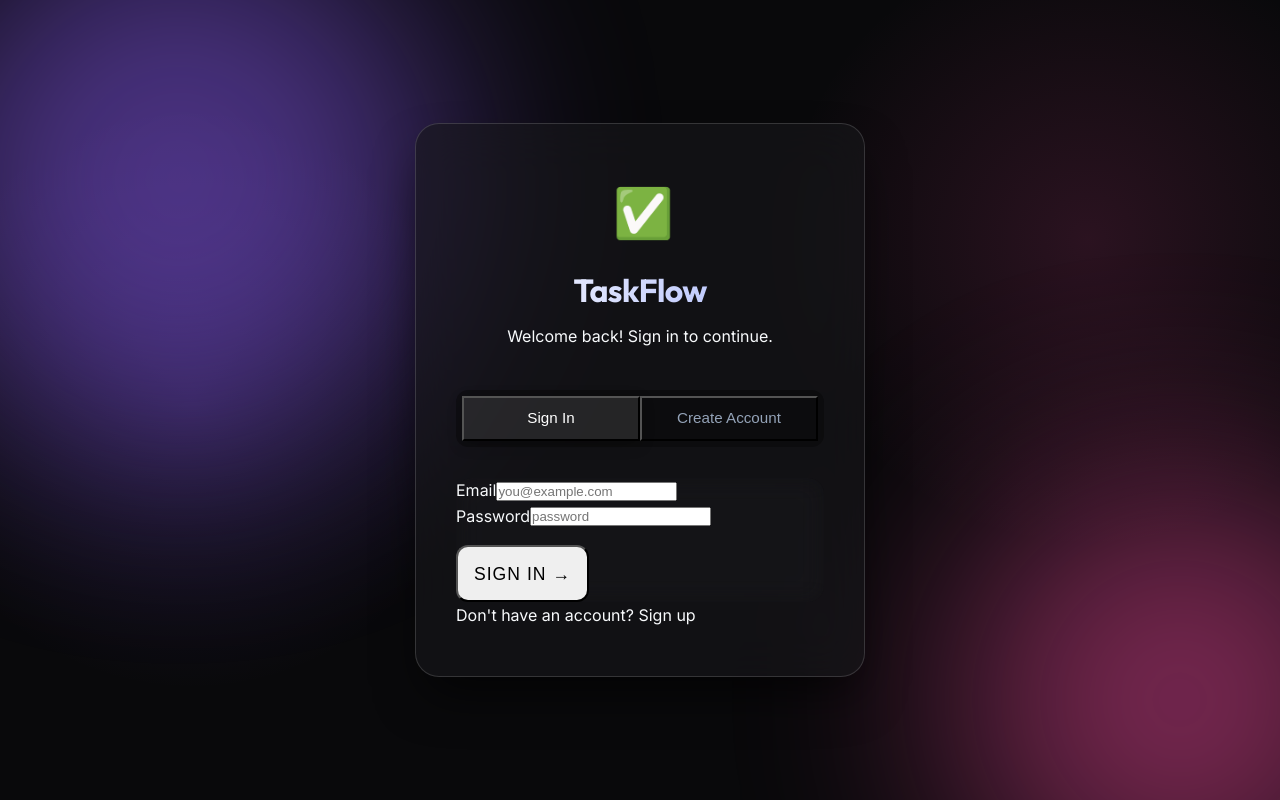
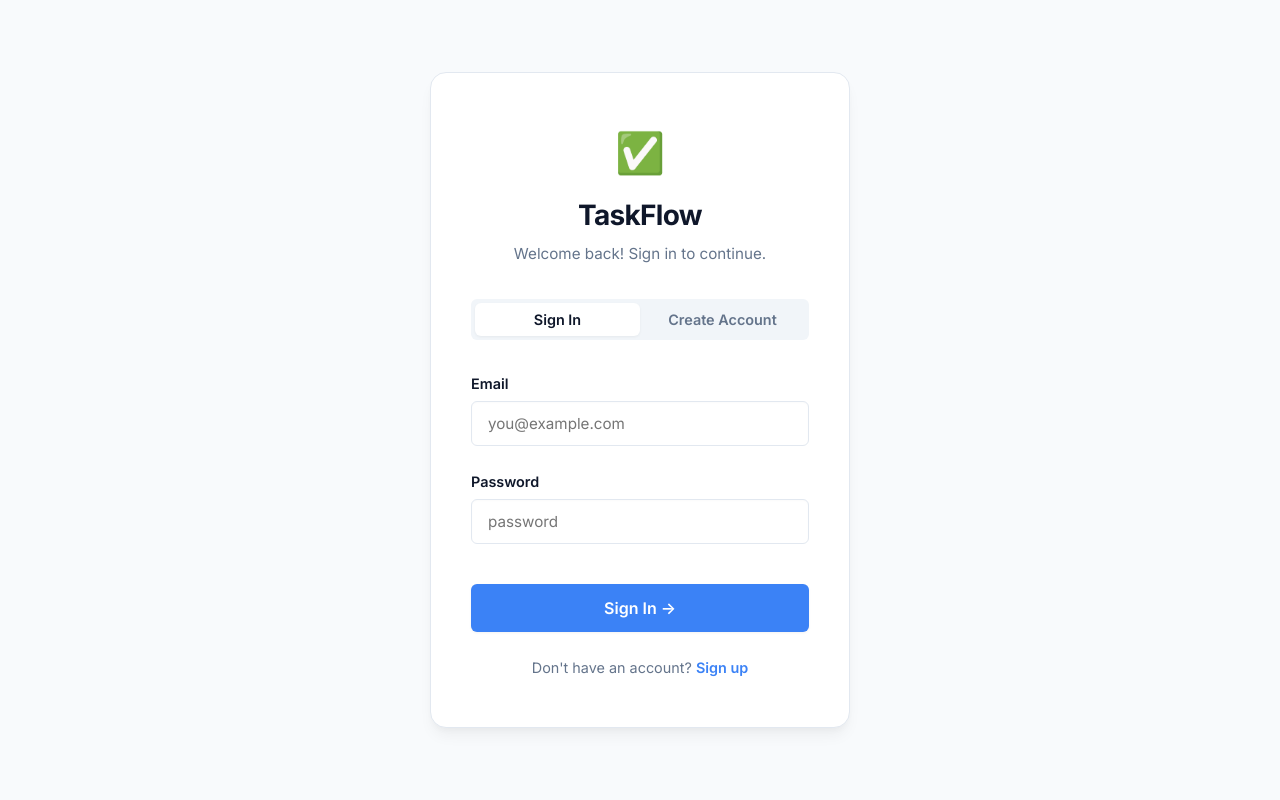
Before and after one commit to ahmadhashemismail/Tasks1, a React (Vite) app in the folder client/: page /login in a window 1280 px wide. Built offline with nearby package versions, Linux system fonts and the light colour scheme; no server answers.

Commit message:
update in css

```diff
--- a/client/src/App.css
+++ b/client/src/App.css
@@ -4,9 +4,14 @@
 
 /* Container & Structure */
 .container {
-  max-width: 900px;
-  margin: 0 auto;
-  padding: 2rem;
+  max-width: 800px;
+  margin: 2rem auto;
+  padding: 0 1.5rem;
+}
+
+h1 {
+  font-size: 2.25rem;
+  margin-bottom: 2rem;
 }
 
 /* Navigation Bar */
@@ -14,25 +19,24 @@
   padding: 1rem 2rem;
   display: flex;
   gap: 2rem;
-  background: rgba(9, 9, 11, 0.8);
-  backdrop-filter: blur(20px);
+  background-color: var(--bg-surface);
   border-bottom: 1px solid var(--border);
   position: sticky;
   top: 0;
   z-index: 100;
+  box-shadow: var(--shadow-sm);
 }
 
 .nav a {
   color: var(--text-muted);
-  font-family: var(--font-heading);
   font-weight: 600;
   padding: 0.5rem 1rem;
   border-radius: var(--radius-sm);
 }
 
 .nav a:hover {
-  color: white;
-  background: rgba(255,255,255,0.05);
+  color: var(--text-main);
+  background-color: var(--bg-surface-hover);
 }
 
 /* Task List Components */
@@ -40,33 +44,26 @@
   list-style: none;
   display: flex;
   flex-direction: column;
-  gap: 1.25rem;
+  gap: 1rem;
 }
 
 .task-item {
-  padding: 1.5rem;
+  padding: 1.25rem 1.5rem;
+  background-color: var(--bg-surface);
+  border: 1px solid var(--border);
+  border-radius: var(--radius-md);
+  box-shadow: var(--shadow-sm);
   display: flex;
   justify-content: space-between;
   align-items: center;
   gap: 1.5rem;
-  animation: fadeUp 0.5s ease backwards;
-}
-
-.task-item:nth-child(1) { animation-delay: 0.1s; }
-.task-item:nth-child(2) { animation-delay: 0.2s; }
-.task-item:nth-child(3) { animation-delay: 0.3s; }
-.task-item:nth-child(4) { animation-delay: 0.4s; }
-
-@keyframes fadeUp {
-  from { opacity: 0; transform: translateY(20px); }
-  to { opacity: 1; transform: translateY(0); }
+  transition: all 0.2s ease;
 }
 
 .task-item:hover {
-  background: var(--bg-card-hover);
-  border-color: var(--border-hover);
-  transform: translateY(-4px) scale(1.01);
-  box-shadow: 0 12px 40px rgba(0,0,0,0.5), 0 0 20px rgba(139, 92, 246, 0.1);
+  border-color: var(--border-focus);
+  transform: translateY(-2px);
+  box-shadow: var(--shadow-md);
 }
 
 .task-item a {
@@ -75,37 +72,55 @@
 }
 
 .task-item h2 {
-  font-size: 1.35rem;
-  color: #fff;
-  margin-bottom: 0.4rem;
-  transition: color 0.3s;
-}
-
-.task-item:hover h2 {
-  color: #a5b4fc;
+  font-size: 1.2rem;
+  margin-bottom: 0.25rem;
 }
 
 .task-item p {
   color: var(--text-muted);
   font-size: 0.95rem;
-  margin-bottom: 0.25rem;
+  margin-bottom: 0;
 }
 
 .task-actions {
   display: flex;
-  gap: 0.75rem;
+  gap: 0.5rem;
   align-items: center;
 }
 
-/* Glassmorphism Cards for Components */
-.task-item, .task-detail, form, .stats, .empty-state {
-  background: var(--bg-card);
-  backdrop-filter: blur(12px);
-  -webkit-backdrop-filter: blur(12px);
+.edit-btn {
+  background-color: #f1f5f9;
+  color: #334155;
+  border: 1px solid var(--border);
+  box-shadow: none;
+}
+
+.edit-btn:hover {
+  background-color: #e2e8f0;
+}
+
+.delete-btn {
+  background-color: var(--danger-light);
+  color: var(--danger);
+  border: 1px solid #fca5a5;
+  box-shadow: none;
+}
+
+.delete-btn:hover {
+  background-color: #fee2e2;
+  color: #b91c1c;
+}
+
+/* Forms */
+form {
+  padding: 2rem;
+  background-color: var(--bg-surface);
   border: 1px solid var(--border);
   border-radius: var(--radius-lg);
-  box-shadow: var(--shadow-card);
-  transition: all 0.4s cubic-bezier(0.16, 1, 0.3, 1);
+  box-shadow: var(--shadow-md);
+  display: flex;
+  flex-direction: column;
+  gap: 1.5rem;
 }
 
 /* Auth Pages / Login & Register */
@@ -114,110 +129,102 @@
   display: flex;
   align-items: center;
   justify-content: center;
-  position: relative;
-  overflow: hidden;
-}
-
-.auth-blob {
-  position: absolute;
-  filter: blur(100px);
-  z-index: -1;
-  opacity: 0.5;
-  border-radius: 50%;
-  animation: float 10s infinite ease-in-out alternate;
-}
-
-.auth-blob-1 {
-  width: 500px; height: 500px;
-  background: var(--primary);
-  top: -100px; left: -100px;
-}
-
-.auth-blob-2 {
-  width: 400px; height: 400px;
-  background: var(--secondary);
-  bottom: -50px; right: -50px;
-  animation-delay: -5s;
-}
-
-@keyframes float {
-  0% { transform: translate(0,0) scale(1); }
-  100% { transform: translate(50px, 50px) scale(1.1); }
+  background-color: var(--bg-page);
+  padding: 2rem 1rem;
 }
 
 .auth-card {
   width: 100%;
-  max-width: 450px;
-  background: var(--bg-card);
-  backdrop-filter: blur(24px);
-  -webkit-backdrop-filter: blur(24px);
-  border: 1px solid var(--border-hover);
-  border-radius: 24px;
+  max-width: 420px;
+  background-color: var(--bg-surface);
+  border: 1px solid var(--border);
+  border-radius: var(--radius-lg);
   padding: 3rem 2.5rem;
-  box-shadow: 0 25px 50px -12px rgba(0, 0, 0, 0.7);
-  animation: cardScale 0.6s cubic-bezier(0.16, 1, 0.3, 1);
-}
-
-@keyframes cardScale {
-  from { opacity: 0; transform: scale(0.95) translateY(20px); }
-  to { opacity: 1; transform: scale(1) translateY(0); }
+  box-shadow: var(--shadow-lg);
 }
 
 .auth-brand {
   text-align: center;
-  margin-bottom: 2.5rem;
+  margin-bottom: 2rem;
 }
 
 .auth-logo {
-  font-size: 3rem;
+  font-size: 2.5rem;
   display: block;
-  margin-bottom: 1rem;
-  animation: float 3s ease-in-out infinite alternate;
+  margin-bottom: 0.5rem;
 }
 
 .auth-title {
-  font-size: 2rem;
-  background: linear-gradient(to right, #fff, #a5b4fc);
-  -webkit-background-clip: text;
-  -webkit-text-fill-color: transparent;
-  margin-bottom: 0.5rem;
+  font-size: 1.75rem;
+  color: var(--text-main);
+  margin-bottom: 0.25rem;
+}
+
+.auth-subtitle {
+  color: var(--text-muted);
+  font-size: 0.95rem;
 }
 
 .auth-tabs {
   display: flex;
-  background: rgba(0,0,0,0.3);
-  border-radius: var(--radius-md);
-  padding: 6px;
+  background-color: #f1f5f9;
+  border-radius: var(--radius-sm);
+  padding: 4px;
   margin-bottom: 2rem;
 }
 
 .auth-tab {
   flex: 1;
-  background: transparent;
+  background-color: transparent;
   color: var(--text-muted);
   box-shadow: none;
-  padding: 0.75rem;
-  font-size: 0.95rem;
+  padding: 0.5rem;
 }
 
 .auth-tab.active {
-  background: rgba(255,255,255,0.1);
-  color: white;
-  box-shadow: 0 4px 15px rgba(0,0,0,0.2);
+  background-color: #ffffff;
+  color: var(--text-main);
+  box-shadow: var(--shadow-sm);
 }
 
 .auth-form {
   padding: 0;
-  background: transparent;
+  background-color: transparent;
   border: none;
   box-shadow: none;
 }
 
 .auth-submit {
+  width: 100%;
   margin-top: 1rem;
-  padding: 1rem;
-  font-size: 1.1rem;
-  border-radius: var(--radius-md);
-  text-transform: uppercase;
-  letter-spacing: 1px;
+  padding: 0.85rem;
+  font-size: 1rem;
 }
+
+.auth-error {
+  background-color: var(--danger-light);
+  border: 1px solid #fca5a5;
+  color: #b91c1c;
+  border-radius: var(--radius-sm);
+  padding: 0.75rem 1rem;
+  font-size: 0.9rem;
+  margin-bottom: 1rem;
+}
+
+.auth-switch {
+  text-align: center;
+  margin-top: 1.5rem;
+  color: var(--text-muted);
+  font-size: 0.9rem;
+}
+
+.auth-switch-link {
+  color: var(--primary);
+  font-weight: 600;
+  cursor: pointer;
+}
+
+.auth-switch-link:hover {
+  color: var(--primary-hover);
+  text-decoration: underline;
+}
--- a/client/src/index.css
+++ b/client/src/index.css
@@ -1,29 +1,32 @@
-@import url('https://fonts.googleapis.com/css2?family=Outfit:wght@300;400;500;600;700;800&family=Inter:wght@400;500;600&display=swap');
+@import url('https://fonts.googleapis.com/css2?family=Inter:wght@400;500;600;700&display=swap');
 
 :root {
-  --font-heading: 'Outfit', sans-serif;
-  --font-body: 'Inter', sans-serif;
+  --font-body: 'Inter', -apple-system, BlinkMacSystemFont, sans-serif;
 
-  --bg-dark: #09090b;
-  --bg-card: rgba(24, 24, 27, 0.6);
-  --bg-card-hover: rgba(39, 39, 42, 0.8);
+  --bg-page: #f8fafc;
+  --bg-surface: #ffffff;
+  --bg-surface-hover: #f1f5f9;
 
-  --primary: #8b5cf6;
-  --primary-glow: rgba(139, 92, 246, 0.4);
-  --secondary: #ec4899;
+  --primary: #3b82f6;
+  --primary-hover: #2563eb;
+  --primary-light: #eff6ff;
 
-  --text-main: #f8fafc;
-  --text-muted: #94a3b8;
+  --danger: #ef4444;
+  --danger-light: #fef2f2;
 
-  --border: rgba(255, 255, 255, 0.08);
-  --border-hover: rgba(255, 255, 255, 0.15);
+  --text-main: #0f172a;
+  --text-muted: #64748b;
+
+  --border: #e2e8f0;
+  --border-focus: #94a3b8;
 
   --radius-lg: 16px;
-  --radius-md: 12px;
-  --radius-sm: 8px;
+  --radius-md: 10px;
+  --radius-sm: 6px;
 
-  --shadow-glow: 0 0 20px var(--primary-glow);
-  --shadow-card: 0 8px 32px rgba(0, 0, 0, 0.4);
+  --shadow-sm: 0 1px 3px rgba(0,0,0,0.05);
+  --shadow-md: 0 4px 6px -1px rgba(0,0,0,0.05), 0 2px 4px -1px rgba(0,0,0,0.03);
+  --shadow-lg: 0 10px 15px -3px rgba(0,0,0,0.05), 0 4px 6px -2px rgba(0,0,0,0.03);
 }
 
 * {
@@ -34,18 +37,83 @@
 
 body {
   font-family: var(--font-body);
-  background-color: var(--bg-dark);
+  background-color: var(--bg-page);
   color: var(--text-main);
   line-height: 1.6;
   min-height: 100vh;
-  background-image:
-    radial-gradient(circle at 15% 50%, rgba(139, 92, 246, 0.15), transparent 25%),
-    radial-gradient(circle at 85% 30%, rgba(236, 72, 153, 0.15), transparent 25%);
-  background-attachment: fixed;
+  -webkit-font-smoothing: antialiased;
 }
 
 h1, h2, h3, h4, h5, h6 {
-  font-family: var(--font-heading);
   font-weight: 700;
-  letter-spacing: -0.02em;
+  letter-spacing: -0.025em;
+  color: var(--text-main);
 }
+
+a {
+  color: var(--primary);
+  text-decoration: none;
+  font-weight: 500;
+  transition: color 0.2s ease;
+}
+
+a:hover {
+  color: var(--primary-hover);
+}
+
+button {
+  cursor: pointer;
+  font-family: inherit;
+  font-weight: 600;
+  font-size: 0.9rem;
+  padding: 0.6rem 1.25rem;
+  border-radius: var(--radius-sm);
+  border: none;
+  background-color: var(--primary);
+  color: white;
+  transition: all 0.2s ease;
+  box-shadow: var(--shadow-sm);
+}
+
+button:hover {
+  background-color: var(--primary-hover);
+  transform: translateY(-1px);
+  box-shadow: var(--shadow-md);
+}
+
+input[type="text"], input[type="email"], input[type="password"], input[type="date"], textarea {
+  width: 100%;
+  padding: 0.75rem 1rem;
+  background-color: #fff;
+  border: 1px solid var(--border);
+  border-radius: var(--radius-sm);
+  color: var(--text-main);
+  font-family: inherit;
+  font-size: 0.95rem;
+  transition: all 0.2s ease;
+  box-shadow: inset 0 1px 2px rgba(0,0,0,0.02);
+}
+
+input:focus, textarea:focus {
+  outline: none;
+  border-color: var(--primary);
+  box-shadow: 0 0 0 3px var(--primary-light);
+}
+
+input[type="checkbox"] {
+  width: 20px;
+  height: 20px;
+  border-radius: 4px;
+  border: 2px solid var(--border);
+  cursor: pointer;
+  accent-color: var(--primary);
+  transition: all 0.2s;
+}
+
+form label {
+  font-weight: 600;
+  color: var(--text-main);
+  font-size: 0.9rem;
+  margin-bottom: 0.4rem;
+  display: block;
+}
```
